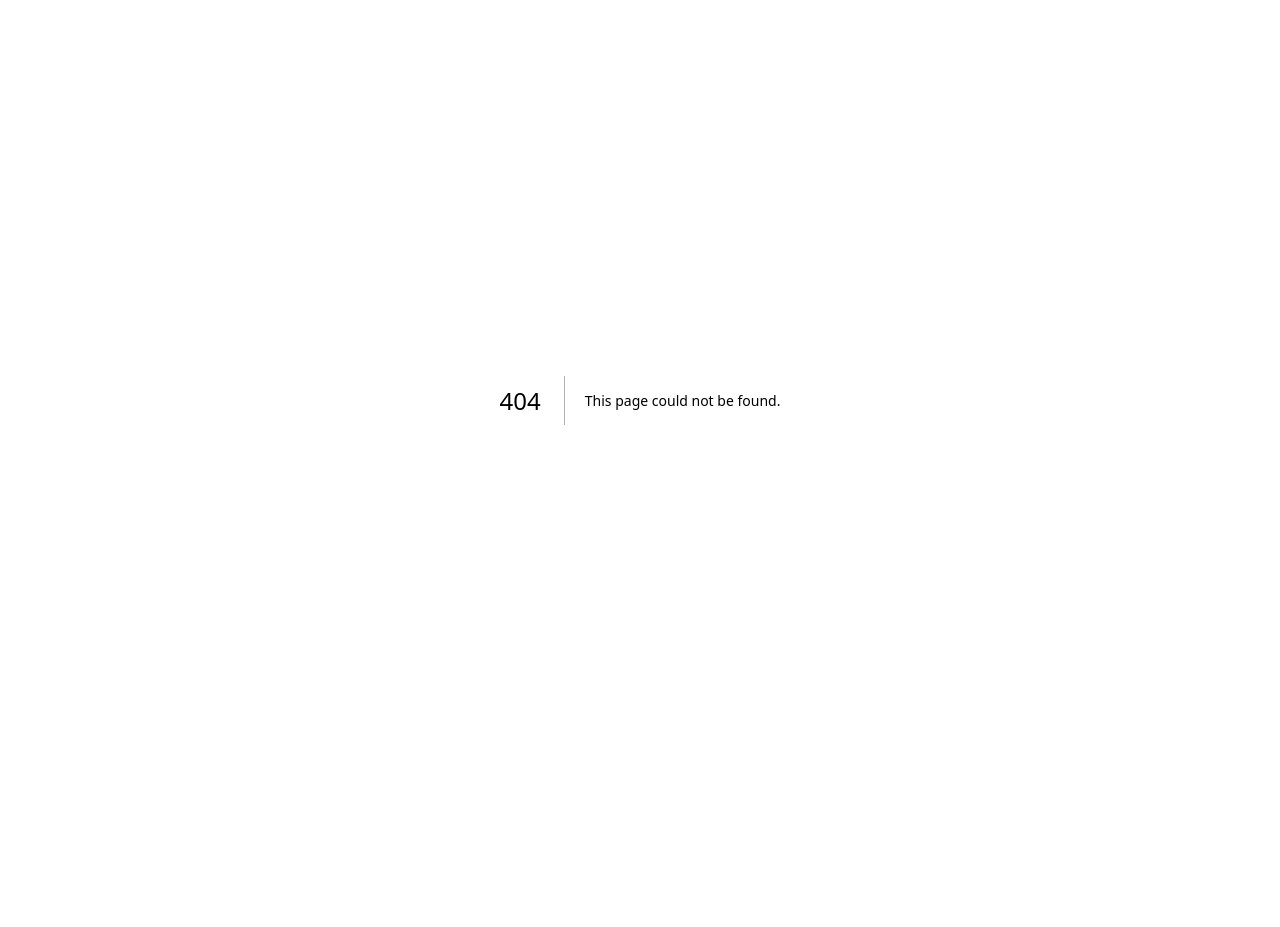
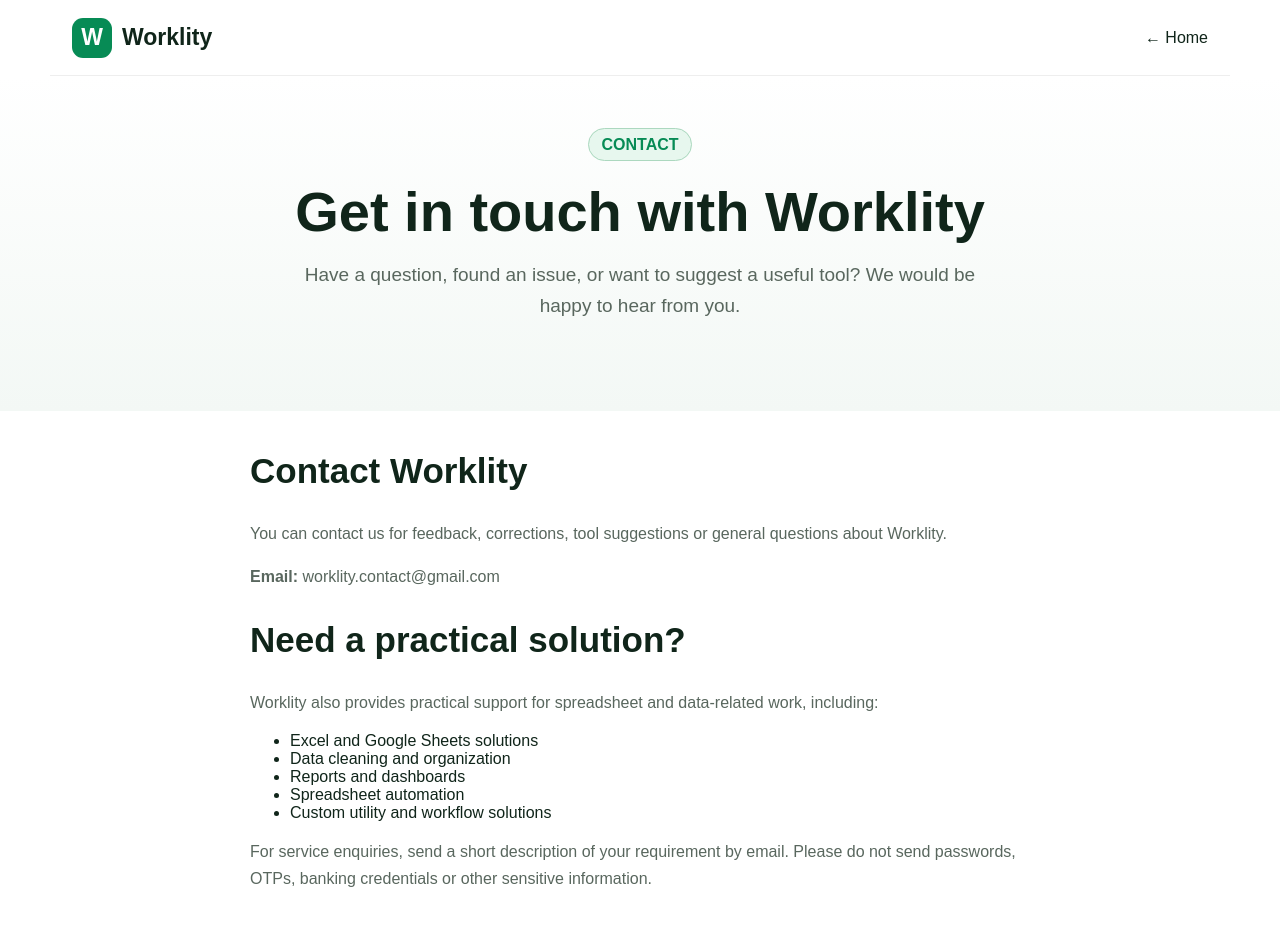
Before and after one commit to Arintri/worklity, a Next.js app: page /contact in a window 1280 px wide. Before the commit this address had no page. Shown: the top 927 px of the page. Before the commit the page ends 800 px from the top, so only its background shows below. Built offline with nearby package versions, Linux system fonts and the light colour scheme.

Commit message:
Create page.js

```diff
--- /dev/null
+++ b/app/contact/page.js
@@ -0,0 +1,78 @@
+import Link from "next/link";
+
+export const metadata = {
+  title: "Contact Worklity",
+  description:
+    "Contact Worklity for questions, feedback, tool suggestions and practical data or spreadsheet services.",
+};
+
+export default function ContactPage() {
+  return (
+    <main>
+      <header className="nav">
+        <Link className="brand" href="/">
+          <span>W</span>
+          Worklity
+        </Link>
+
+        <Link href="/">← Home</Link>
+      </header>
+
+      <section className="toolHero">
+        <b>CONTACT</b>
+        <h1>Get in touch with Worklity</h1>
+        <p>
+          Have a question, found an issue, or want to suggest a useful
+          tool? We would be happy to hear from you.
+        </p>
+      </section>
+
+      <section className="explain">
+        <h2>Contact Worklity</h2>
+
+        <p>
+          You can contact us for feedback, corrections, tool suggestions
+          or general questions about Worklity.
+        </p>
+
+        <p>
+          <b>Email:</b>{" "}
+          <a href="mailto:worklity.contact@gmail.com">
+            worklity.contact@gmail.com
+          </a>
+        </p>
+
+        <h2>Need a practical solution?</h2>
+
+        <p>
+          Worklity also provides practical support for spreadsheet and
+          data-related work, including:
+        </p>
+
+        <ul>
+          <li>Excel and Google Sheets solutions</li>
+          <li>Data cleaning and organization</li>
+          <li>Reports and dashboards</li>
+          <li>Spreadsheet automation</li>
+          <li>Custom utility and workflow solutions</li>
+        </ul>
+
+        <p>
+          For service enquiries, send a short description of your
+          requirement by email. Please do not send passwords, OTPs,
+          banking credentials or other sensitive information.
+        </p>
+
+        <h2>Response</h2>
+
+        <p>
+          We aim to review genuine messages as soon as reasonably
+          possible. Please include a clear subject and enough information
+          for us to understand your question or requirement.
+        </p>
+      </section>
+
+      <footer>Worklity · Simple Tools. Smarter Work.</footer>
+    </main>
+  );
+}
```
